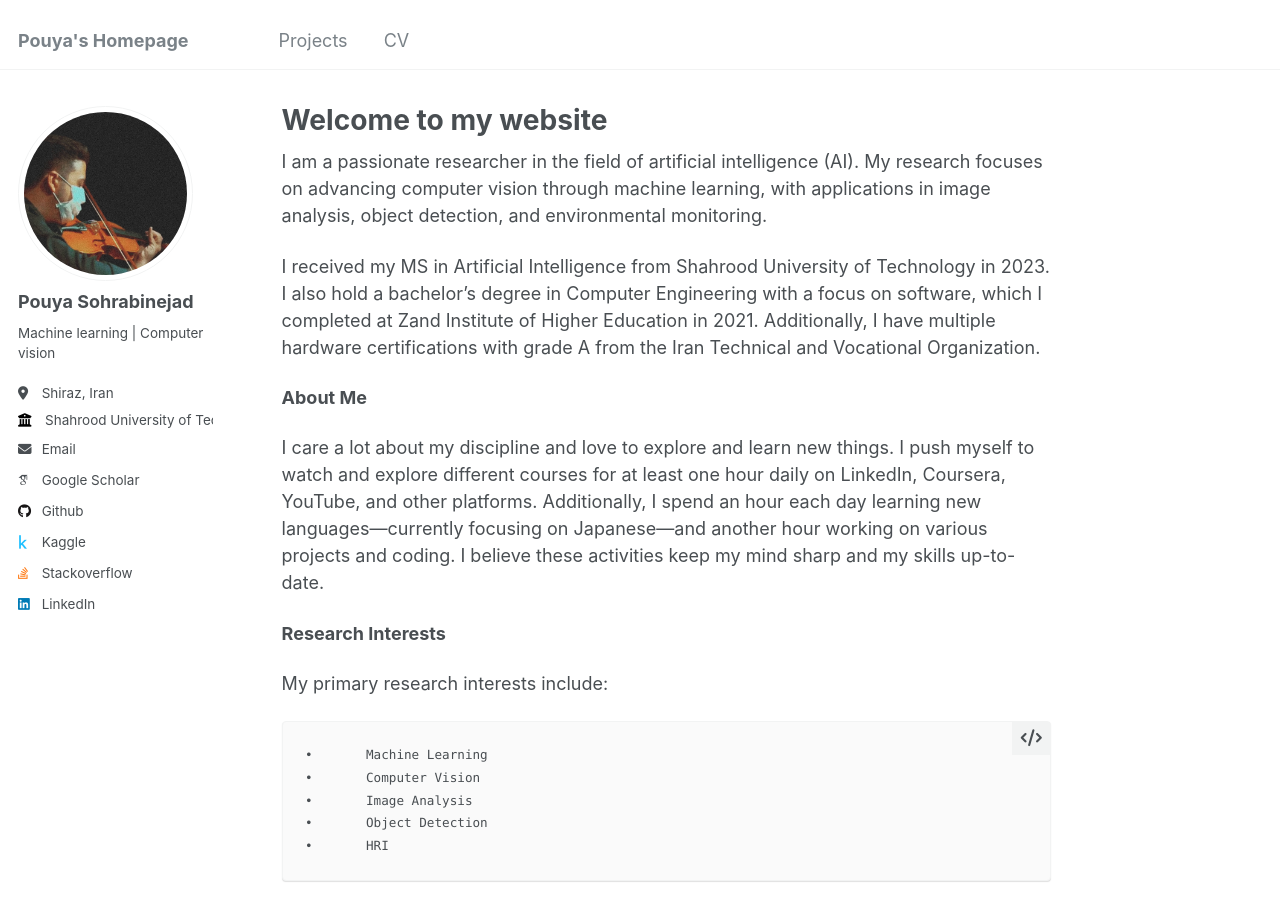
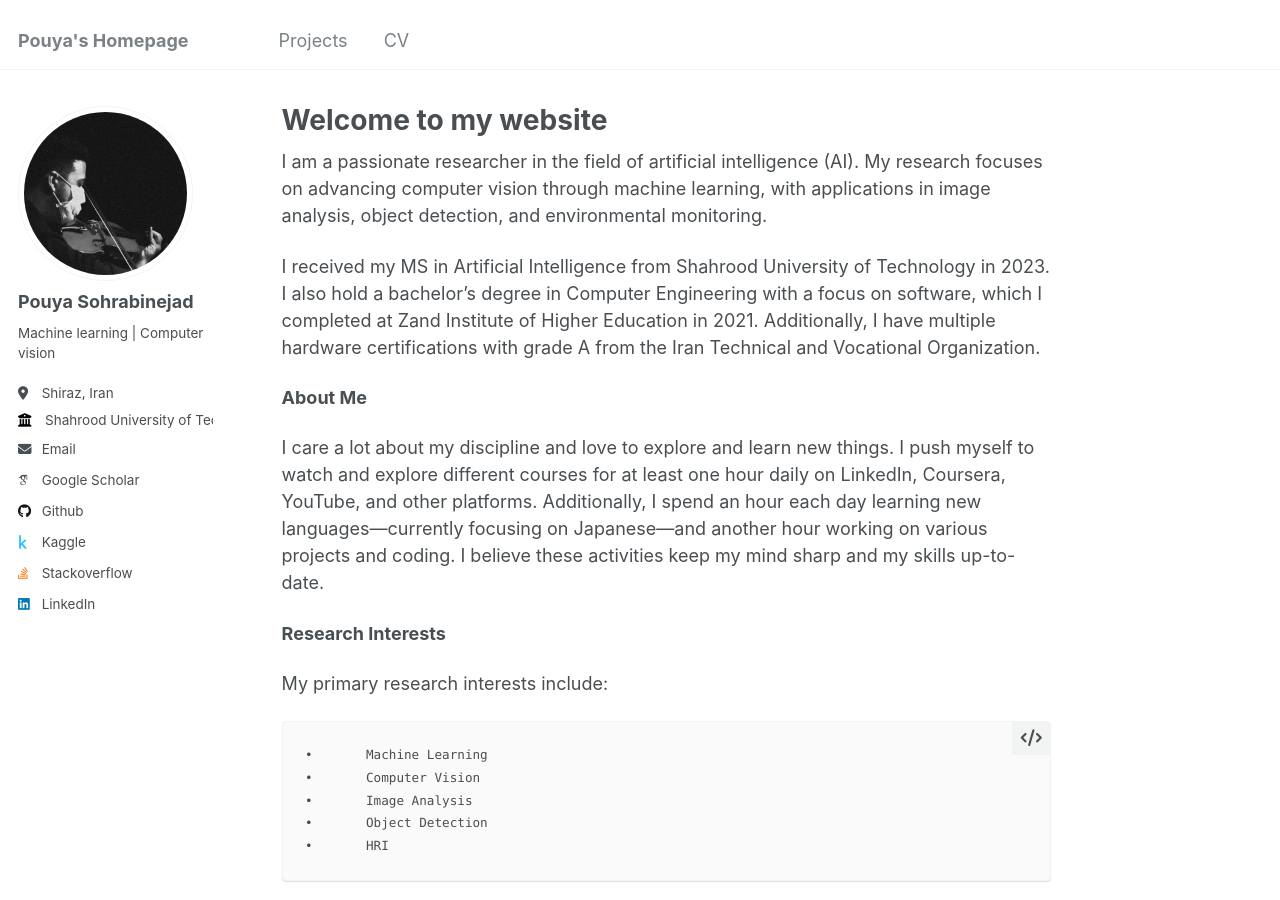
Before and after one commit to PouyaSonej/PouyaSonej.github.io, a Jekyll site: the page built from _pages/about.md, in a window 1280 px wide and 900 px high. Built offline with Jekyll 4.4.1, drawn with Linux system fonts in a browser that asks for light colours; some web fonts are replaced.

Commit message:
Update _config.yml

```diff
--- a/_config.yml
+++ b/_config.yml
@@ -21,7 +21,7 @@ repository               : "pouyasonej/pouyasonej.github.io"
 #               Additional customization can be done by editing /_includes/author-profile.html
 author:
   # Biographic information
-  avatar           : "prof6.jpg"
+  avatar           : "prof5.jpg"
   name             : "Pouya Sohrabinejad"
   pronouns         : # example: "she/her"
   bio              : "Machine learning | Computer vision"
```
